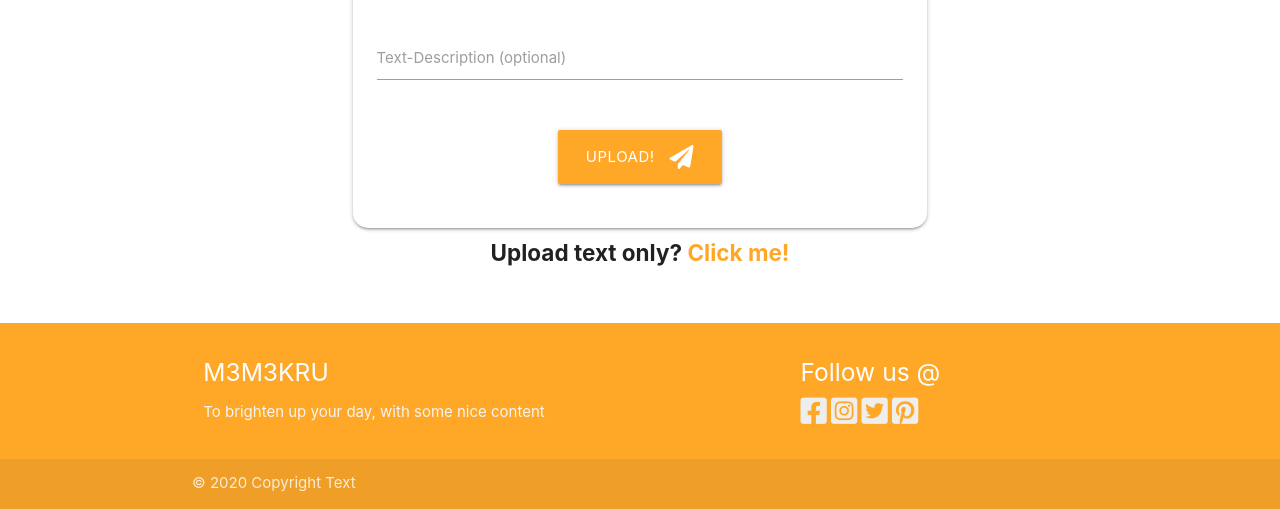
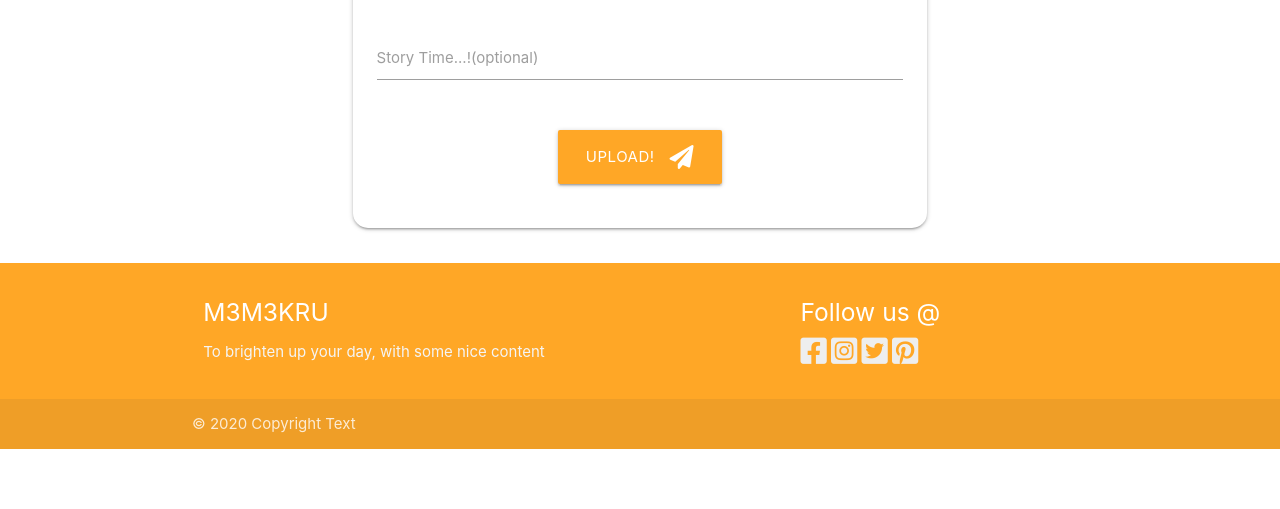
Before and after one commit to Joeri157/third_milestone_project, a Flask app: page /add_upload in a window 1280 px wide. Shown: the part 884-1393 px from the top of the page. After the commit the page ends 1333 px from the top, so only its background shows below. Run offline with Flask 2, Linux system fonts and the light colour scheme; data that the repository does not hold is empty; some libraries are stand-ins or nearby versions.

Commit message:
Update Add Upload version 1.3 and Add Edit Upload version 1.6 and Removed add_upload_text_only.html
@add_upload_text_only.html
removed the complete template for it, changed add upload function.

@add_upload.html
removed required at image
updated text-area size to 1000
removed the column for add_upload_text_only.html redirect

@edit_upload.html
says modified, but i cant see any changes

@app.py
changed add_upload function, either uploads a picture or text
removed add_upload_text_only function and merged it with add_upload
changed edit_upload function, either changes existing picture or text

```diff
--- a/app.py
+++ b/app.py
@@ -190,54 +190,41 @@ def add_upload():
             return redirect(request.referrer)
 
         file_object = request.files["file"].read()
-        uploaded_file = filestack_client.upload(
-            file_obj=io.BytesIO(file_object), security=security)
-        upload = {
-            "category_name": request.form.get("catergory_name"),
-            "upload_title": request.form.get("upload_title"),
-            "upload_description": request.form.get("upload_description"),
-            "upload_image": uploaded_file.url,
-            "upload_image_handle": uploaded_file.handle,
-            "upload_time": datetime.now().strftime("%Y-%m-%d, %H:%M"),
-            "uploaded_by": session["user"]
+        upload_image = file_object
+        # when image is selected
+        # then this function will be executed
+        if upload_image:
+            uploaded_file = filestack_client.upload(
+                file_obj=io.BytesIO(file_object), security=security)
+            upload = {
+                "category_name": request.form.get("catergory_name"),
+                "upload_title": request.form.get("upload_title"),
+                "upload_description": request.form.get("upload_description"),
+                "upload_image": uploaded_file.url,
+                "upload_image_handle": uploaded_file.handle,
+                "upload_time": datetime.now().strftime("%Y-%m-%d, %H:%M"),
+                "uploaded_by": session["user"]
+                }
+            mongo.db.uploads.insert_one(upload)
+            flash("Congratulations {}, upload was succesfull!".format(
+                    session["user"]))
+            return redirect(url_for("index"))
+
+        # if there is no image selected then this function will be executed
+        else:
+            upload = {
+                "category_name": request.form.get("catergory_name"),
+                "upload_title": request.form.get("upload_title"),
+                "upload_description": request.form.get("upload_description"),
+                "upload_time": datetime.now().strftime("%Y-%m-%d, %H:%M"),
+                "uploaded_by": session["user"]
             }
-        mongo.db.uploads.insert_one(upload)
-        flash("Congratulations {}, upload was succesfull!".format(
-                session["user"]))
-        return redirect(url_for("index"))
+            mongo.db.uploads.insert_one(upload)
+            flash("Congratulations {}, upload was succesfull!".format(
+                    session["user"]))
+            return redirect(url_for("index"))
 
     return render_template("add_upload.html", categories=categories)
-
-
-#  ~~~~~~~~~~~~~~~~~~~~~~~~~~~~~~~~~~~~~~~~~~~~~~~~~~~~~~~~~~~~~~~~~~~~~~~~~  #
-#  Add Upload                                                                 #
-#  ~~~~~~~~~~~~~~~~~~~~~~~~~~~~~~~~~~~~~~~~~~~~~~~~~~~~~~~~~~~~~~~~~~~~~~~~~  #
-
-@app.route("/add_upload_text_only", methods=["GET", "POST"])
-def add_upload_text_only():
-    categories = mongo.db.categories.find().sort("category_name", 1)
-    if request.method == "POST":
-        # Checks if the title already exists
-        existing_title = mongo.db.uploads.find_one({
-            "upload_title": request.form.get("upload_title")})
-        # if it exists it will let the user know
-        if existing_title:
-            flash("Title already exists")
-            return redirect(request.referrer)
-
-        upload = {
-            "category_name": request.form.get("catergory_name"),
-            "upload_title": request.form.get("upload_title"),
-            "upload_description": request.form.get("upload_description"),
-            "upload_time": datetime.now().strftime("%Y-%m-%d, %H:%M"),
-            "uploaded_by": session["user"]
-            }
-        mongo.db.uploads.insert_one(upload)
-        flash("Congratulations {}, upload was succesfull!".format(
-                session["user"]))
-        return redirect(url_for("index"))
-
-    return render_template("add_upload_text_only.html", categories=categories)
 
 
 #  ~~~~~~~~~~~~~~~~~~~~~~~~~~~~~~~~~~~~~~~~~~~~~~~~~~~~~~~~~~~~~~~~~~~~~~~~~  #
@@ -249,25 +236,76 @@ def edit_upload(id):
     upload = mongo.db.uploads.find_one({"_id": ObjectId(id)})
     categories = mongo.db.categories.find().sort("category_name", 1)
     if request.method == "POST":
-        overwrite_file = Filelink(upload["upload_image_handle"])
         file_object = request.files["file"].read()
-        overwrite_file.overwrite(
-            file_obj=io.BytesIO(file_object), security=security)
-        mongo.db.uploads.update_one(
-            {"_id": ObjectId(id)},
-            {"$set": {
-                "category_name": request.form.get("catergory_name"),
-                "upload_title": request.form.get("upload_title"),
-                "upload_description": request.form.get("upload_description"),
-                "upload_image": overwrite_file.url,
-                "upload_image_handle": overwrite_file.handle,
-                "upload_time": datetime.now().strftime("%Y-%m-%d, %H:%M"),
-                "uploaded_by": session["user"]
-            }}
-        )
-        flash(
-            "Well done {},upload succesfully updated!".format(session["user"]))
-        return redirect(request.referrer)
+        existing_image = file_object
+        # When there is already an uploaded image
+        # and new image is selected
+        # then this function will be executed
+        if existing_image:
+            overwrite_file = Filelink(upload["upload_image_handle"])
+            file_object = request.files["file"].read()
+            overwrite_file.overwrite(
+                file_obj=io.BytesIO(file_object), security=security)
+            mongo.db.uploads.update_one(
+                {"_id": ObjectId(id)},
+                {"$set": {
+                    "category_name": request.form.get("catergory_name"),
+                    "upload_title": request.form.get("upload_title"),
+                    "upload_description": request.form.get(
+                        "upload_description"),
+                    "upload_image": overwrite_file.url,
+                    "upload_image_handle": overwrite_file.handle,
+                    "upload_time": datetime.now().strftime("%Y-%m-%d, %H:%M"),
+                    "uploaded_by": session["user"]
+                }}
+            )
+            flash(
+                "Well done {},upload succesfully updated!".format(
+                    session["user"]))
+            return redirect(request.referrer)
+        # When no image is selected
+        # This function will be executed
+        else:
+            mongo.db.uploads.update_one(
+                {"_id": ObjectId(id)},
+                {"$set": {
+                    "category_name": request.form.get("catergory_name"),
+                    "upload_title": request.form.get("upload_title"),
+                    "upload_description": request.form.get(
+                        "upload_description"),
+                    "upload_time": datetime.now().strftime("%Y-%m-%d, %H:%M"),
+                    "uploaded_by": session["user"]
+                }}
+            )
+            flash(
+                "Well done {},upload succesfully updated!".format(
+                    session["user"]))
+            return redirect(request.referrer)
+
+        # when image is selected
+        # then this function will update current values
+        # elif new_image and not existing_image:
+        #     uploaded_file = filestack_client.upload(
+        #         file_obj=io.BytesIO(file_object), security=security)
+        #     mongo.db.uploads.update_one(
+        #         {"_id": ObjectId(id)},
+        #         {"$set": {
+        #             "category_name": request.form.get("catergory_name"),
+        #             "upload_title": request.form.get("upload_title"),
+        #             "upload_description": request.form.get(
+        #                 "upload_description"),
+        #             "upload_image": uploaded_file.url,
+        #             "upload_image_handle": uploaded_file.handle,
+        #             "upload_time": datetime.now().strftime("%Y-%m-%d, %H:%M"),
+        #             "uploaded_by": session["user"]
+        #         }}
+        #     )
+        #     flash(
+        #         "Well done {},upload succesfully updated!".format(
+        #             session["user"]))
+        #     return redirect(request.referrer)
+        # if there is no image selected
+        # then this function will update current values
 
     return render_template(
         "edit_upload.html", upload=upload, categories=categories)
--- a/templates/add_upload.html
+++ b/templates/add_upload.html
@@ -31,7 +31,7 @@
                     <div class="row">
                         <div class="wrapper">
                             <div class="file-upload">
-                                <input type="file" name="file" accept="image/x-png,image/gif,image/jpeg" required/>
+                                <input type="file" name="file" accept="image/x-png,image/gif,image/jpeg"/>
                                 <span class="js-value">Add Image</span>
                             </div>
                         </div>
@@ -44,9 +44,9 @@
         <!--------------------  Upload-Description -------------------->
                     <div class="row">
                         <div class="input-field col s12">
-                            <textarea id="upload_description" name="upload_description" minlength="30"
-                                maxlength="300" class="materialize-textarea" data-length="300"></textarea>
-                            <label for="upload_description">Text-Description (optional) </label>
+                            <textarea id="upload_description" name="upload_description"
+                                maxlength="300" class="materialize-textarea" data-length="1000"></textarea>
+                            <label for="upload_description">Story Time...!(optional) </label>
                         </div>
                     </div>
         <!--------------------  Upload-Button -------------------->
@@ -55,11 +55,6 @@
                             Upload!<i class="fas fa-paper-plane right"></i>
                         </button>
                     </div>
-                    <div class="col s12">
-                        <p class="register-login-text center-align ">
-                            Upload text only? <a href="{{ url_for('add_upload_text_only') }}">Click me!</a>
-                        </p>
-                    </div>
                 </div>
             </form>
         </div>
```
Also changed, not shown: templates/add_upload_text_only.html (deleted, +0 -55 lines), templates/edit_upload.html (line endings or trailing spaces).
